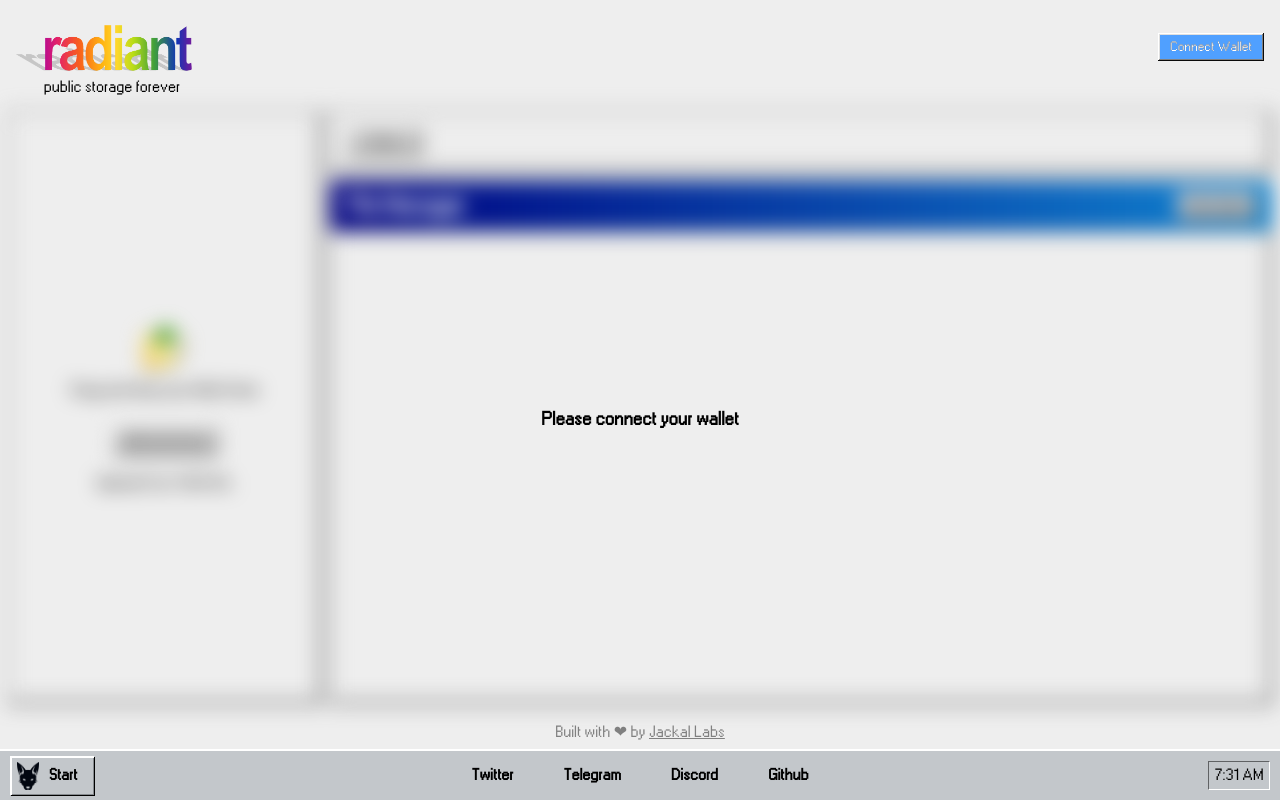
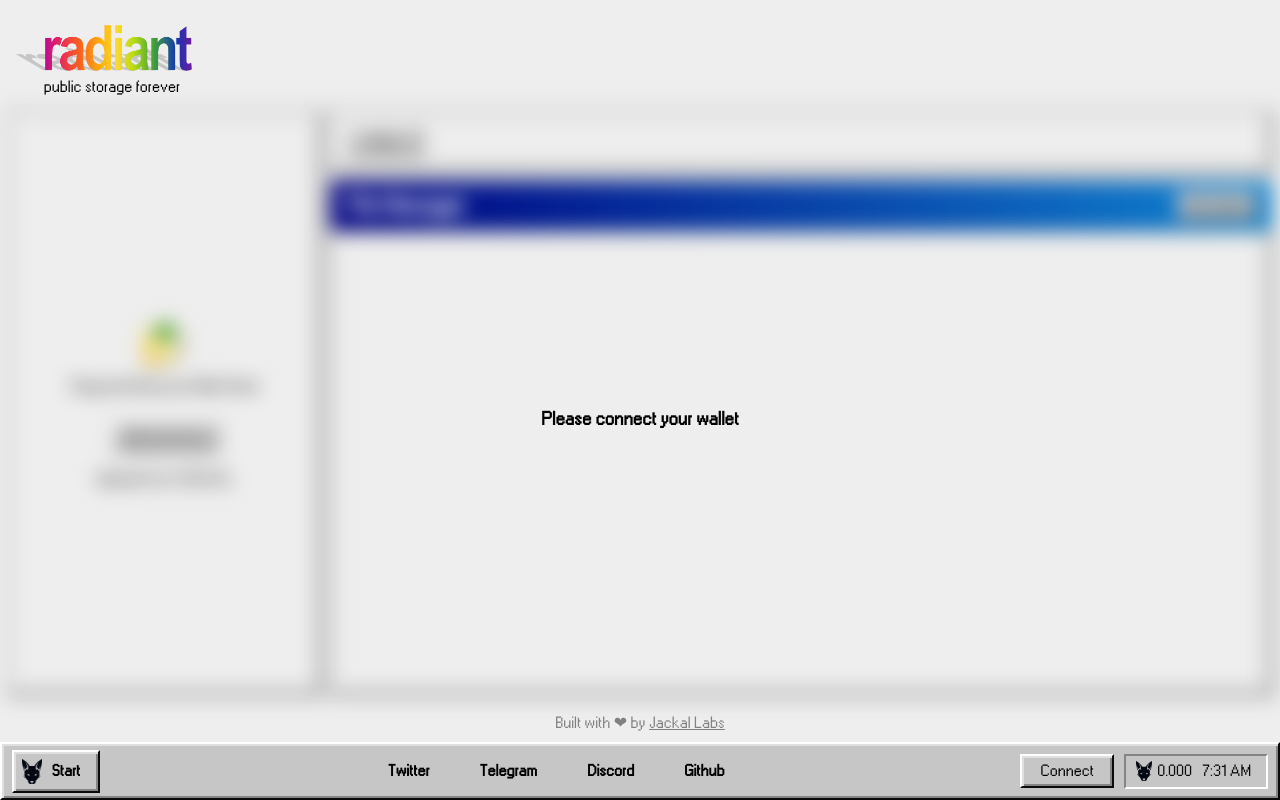
Before and after one commit to jtoba66/radiant-uploader, a React (Create React App) app: page / in a window 1280 px wide. Built offline with nearby package versions, Linux system fonts and the light colour scheme.

Commit message:
revamp footer and some btns

```diff
--- a/src/App.css
+++ b/src/App.css
@@ -10,6 +10,12 @@ html{
 }
 h1,p{
   margin: 10px;
+}
+
+.flex-this-div{
+  display:flex;
+  align-items: center;
+  justify-content: center;
 }
 
 .windows-font{
@@ -312,15 +318,16 @@ button:disabled, .blue-btn:disabled{
 .footer{
   background: silver;
   display: grid;
-  grid-template-columns: 100px 5fr 100px;
+  grid-template-columns: 100px 5fr auto auto auto;
   align-items: center;
+  margin:0;
 
-  background-color: rgb(195, 199, 203);
-  /* position: fixed; */
-  width: 100vw;
-  bottom: 0px;
-  box-shadow: rgb(255, 255, 255) 0px 0px 0px 2px;
-  margin:0;
+  border-style: solid;
+  border-width: 2px;
+  border-color: rgb(254, 254, 254) rgb(10, 10, 10) rgb(10, 10, 10) rgb(254, 254, 254);
+  box-shadow: rgb(223, 223, 223) 1px 1px 0px 1px inset, rgb(132, 133, 132) -1px -1px 0px 1px inset;
+  box-sizing: border-box;
+  background: rgb(198, 198, 198);
 }
 
 
@@ -338,31 +345,66 @@ button:disabled, .blue-btn:disabled{
 }
 
 .clock{
-  float:right;
+  /* float:right; */
   min-width: 50px;
   margin-right:10px;
   padding: 6px 5px;
-  align-items: center;
-  border-width: 1px 1.5px 1.5px 1px;
-  border-color: rgba(0, 0, 0, 0.5) rgb(255, 255, 255) rgb(255, 255, 255) rgba(0, 0, 0, 0.5);
   border-style: solid;
+  border-width: 2px;
+  border-color: rgb(132, 133, 132) rgb(254, 254, 254) rgb(254, 254, 254) rgb(132, 133, 132);
+  box-sizing: border-box;
+  background: rgb(198, 198, 198);
+  color: rgb(10, 10, 10);
+  height: 35px;
+}
+
+.taskbar-divider{
+  display: inline-block;
+  box-sizing: border-box;
+  height: 35px;
+  width: 5px;
+  border-width: 2px;
+  border-style: solid;
+  border-color: rgb(254, 254, 254) rgb(132, 133, 132) rgb(132, 133, 132) rgb(254, 254, 254);
+  background: rgb(198, 198, 198);
 }
 
 #jkl_logo {
   margin-top: auto;
   margin-bottom: auto;
-  height: 80%;
+  height: 25px;
 }
 
-.start-btn {
-  box-shadow: rgb(255, 255, 255) 1px 1px 0px 1px inset, rgb(134, 138, 142) 0px 0px 0px 1px inset, rgb(0, 0, 0) 1px 1px 0px 0px;
+
+.clock img{
+  height: 20px;
+  margin: 0 5px;
+}
+
+.footer-btn {
+  color: black;
+  /* box-shadow: rgb(255, 255, 255) 1px 1px 0px 1px inset, rgb(134, 138, 142) 0px 0px 0px 1px inset, rgb(0, 0, 0) 1px 1px 0px 0px; */
   border: none;
-  background: rgb(195, 199, 203);
+  /* background: rgb(195, 199, 203); */
   width: 80px !important;
   display: flex;
   align-items: center;
   justify-content: center;
   cursor: pointer;
+
+  border-style: solid;
+  border-width: 2px;
+  border-color: rgb(254, 254, 254) rgb(10, 10, 10) rgb(10, 10, 10) rgb(254, 254, 254);
+  box-shadow: rgb(223, 223, 223) 1px 1px 0px 1px inset, rgb(132, 133, 132) -1px -1px 0px 1px inset;
+  /* box-sizing: border-box; */
+  background: rgb(198, 198, 198);
+  height: 30px;
+  padding: 0 5px;
+}
+
+.footer-btn:active{
+  box-shadow: inset -1px -1px #fff, inset 1px 1px #0a0a0a, inset -2px -2px #dfdfdf, inset 2px 2px grey;
+  text-shadow: 1px 1px #fff;
 }
 
 .rainbow_text_animated {
--- a/src/App.tsx
+++ b/src/App.tsx
@@ -8,11 +8,9 @@ import Footer from "./components/Footer"
 import loading_cat from "./assets/loading_cat.gif"
 import loading_cat_smol from "./assets/loading_cat_smol.gif"
 import official_logo from "./assets/radiant_official_logo.png"
-import file_icon from "./assets/file.png"
 import upload_icon from "./assets/upload.png"
 import folder_icon from "./assets/folder_close.png"
 import folder_open from "./assets/folder_open.png"
-import copy_icon from "./assets/copy_icon.png"
 import john from "./assets/john-travolta.gif"
 
 import type {
@@ -136,7 +134,6 @@ function App() {
 			return
 		}
 
-
 		setPath("radiant")
 
 		const folder = await fileIo.downloadFolder("s/radiant")
@@ -176,7 +173,6 @@ function App() {
 		folderName: string,
 		navigation: boolean = false
 	) => {
-
 		if (wallet == null) {
 			return
 		}
@@ -436,13 +432,13 @@ function App() {
 					</p>
 				</div>
 				<div>
-					<button
+					{/* <button
 						className='blue-btn'
 						onClick={(e) => connectButtonClick(e)}
 						disabled={walletActive ? true : false}
 					>
 						{walletActive ? "Connected" : "Connect Wallet"}
-					</button>
+					</button> */}
 					{/* <button
 						onClick={(e) => {
 							testFunction()
@@ -451,7 +447,7 @@ function App() {
 						Test Button
 					</button> */}
 
-					{walletActive && (
+					{/* {walletActive && (
 						<>
 							<p className='windows-font'>{`Address: ${JKLAddress.slice(
 								0,
@@ -461,7 +457,7 @@ function App() {
 								Balance: {JKLBalance.toFixed(3)} JKL
 							</p>
 						</>
-					)}
+					)} */}
 					{noProviders && (
 						<p style={{ color: "red" }}>Providers not available</p>
 					)}
@@ -525,7 +521,11 @@ function App() {
 							)}
 							<span style={{ marginTop: "20px" }} className='windows-font'>
 								Upload Cost:{" "}
-								<span className={cost === 0 ? "" : "rainbow rainbow_text_animated"}>{cost.toFixed(2)} JKL</span>
+								<span
+									className={cost === 0 ? "" : "rainbow rainbow_text_animated"}
+								>
+									{cost.toFixed(2)} JKL
+								</span>
 							</span>
 							<input
 								type='file'
@@ -576,8 +576,8 @@ function App() {
 						<button onClick={newFolderClick}>New folder</button>
 					</div>
 					<div className={"file-manager sick-border "}>
-						{(folders.length !== 0 && !loading &&
-							<div className='folder-container' >
+						{folders.length !== 0 && !loading && (
+							<div className='folder-container'>
 								{folders &&
 									folders.map((e, i) => (
 										<div key={i} className='each-folder'>
@@ -586,15 +586,16 @@ function App() {
 												src={folder_icon}
 												width={50}
 												onMouseOver={(e) => (e.currentTarget.src = folder_open)}
-											onMouseLeave={(e) => (e.currentTarget.src = folder_icon)}
+												onMouseLeave={(e) =>
+													(e.currentTarget.src = folder_icon)
+												}
 												onClick={() => loadFolder(e)}
 											/>
 											<div className='folder-name'>{e}</div>
 										</div>
 									))}
 							</div>
-						)
-						}
+						)}
 						{wallet && loading && (
 							<div className='loading_cat'>
 								<img alt='cat is loading pls wait' src={loading_cat} />
@@ -602,14 +603,18 @@ function App() {
 							</div>
 						)}
 
-						{!loading && wallet && data.length === 0 && folders.length === 0 && (
+						{!loading &&
+							wallet &&
+							data.length === 0 &&
+							folders.length === 0 && (
 								<div className='john'>
 									<img alt='john travolta' height='100' src={john} />
 									<p>there's nothing here</p>
 								</div>
 							)}
 
-						{!loading && data.map((e, i) => (
+						{!loading &&
+							data.map((e, i) => (
 								<EachFile
 									key={i}
 									file={e}
@@ -617,12 +622,16 @@ function App() {
 									openFile={openFile}
 								/>
 							))}
-
 					</div>
 				</div>
 			</div>
 
-			<Footer />
+			<Footer
+				walletActive={walletActive}
+				connectButtonClick={connectButtonClick}
+				JKLBalance={JKLBalance}
+				JKLAddress={JKLAddress}
+			/>
 		</div>
 	)
 }
--- a/src/components/Clock.js
+++ b/src/components/Clock.js
@@ -1,6 +1,8 @@
 import React, { useState, useEffect } from "react"
 
-export default function Clock() {
+import jackal_logo from "../assets/Jackal_icon.png"
+
+export default function Clock({ JKLBalance }) {
 	const [clock, setClock] = useState(null)
 
 	const displayTime = () => {
@@ -33,8 +35,10 @@ export default function Clock() {
 	}, [])
 
 	return (
-		<div>
-			<p className='clock'>{clock || "00:00"}</p>
+		<div className='clock flex-this-div'>
+			<img alt='JKL Balance' height={20} src={jackal_logo} />
+			{JKLBalance.toFixed(3)}
+			<p className=''>{clock || "00:00"}</p>
 		</div>
 	)
 }
--- a/src/components/Footer.js
+++ b/src/components/Footer.js
@@ -3,7 +3,12 @@ import React from "react"
 import Clock from "./Clock"
 import jackal_logo from "../assets/Jackal_icon.png"
 
-export default function Footer() {
+export default function Footer({
+	JKLBalance,
+	JKLAddress,
+	connectButtonClick,
+	walletActive
+}) {
 	return (
 		<>
 			<p className='col-double windows-font' style={{ color: "gray" }}>
@@ -19,7 +24,7 @@ export default function Footer() {
 			</p>
 			<div className='footer windows-font'>
 				<a
-					className='start-btn'
+					className='footer-btn'
 					href='https://www.youtube.com/watch?v=dQw4w9WgXcQ'
 					target='_blank'
 					style={{
@@ -66,7 +71,17 @@ export default function Footer() {
 						Github
 					</a>
 				</div>
-				<Clock />
+				{!walletActive ? (
+					<p onClick={connectButtonClick} className='footer-btn blue-btn'>
+						Connect
+					</p>
+				) : (
+					<p className='footer-btn'>
+						{`${JKLAddress.slice(0, 6)}...${JKLAddress.slice(-4)}`}
+					</p>
+				)}
+				<Clock JKLBalance={JKLBalance} />
+				{/* <div className='taskbar-divider'></div> */}
 			</div>
 		</>
 	)
```
Lines whose indentation alone changed are shown as unchanged.
